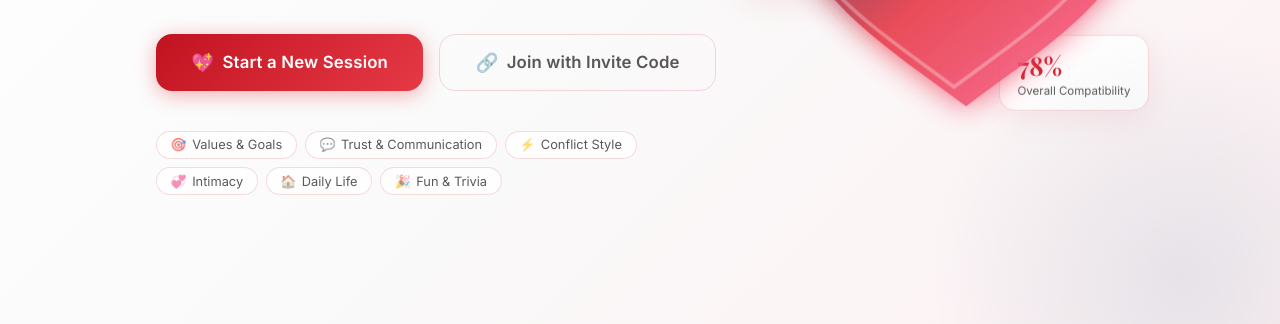
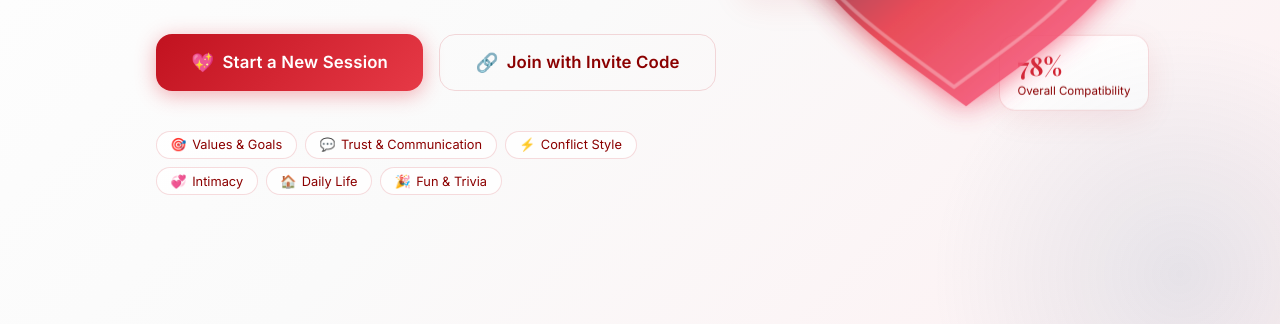
Before and after one commit to varunraj-2005/Heartalign, a plain HTML site: page frontend/index.html in a window 1280 px wide. Shown: the part 476-800 px from the top of the page. Drawn offline with nearby package versions, Linux system fonts and the light colour scheme; a web font is replaced by a local one.

Commit message:
initial global CSS architecture with custom themes and landing screen styling

```diff
--- a/frontend/style.css
+++ b/frontend/style.css
@@ -7,7 +7,7 @@
 /* ── CSS Custom Properties ── */
 :root {
   /* Colors */
-  --navy-950: #ffffff;
+  --navy-950: #ffffff; /* background */
   --navy-900: #f8f9fa;
   --navy-800: #f1f3f5;
   --navy-700: #e9ecef;
@@ -16,7 +16,7 @@
   --blue-400: #adb5bd;
   --blue-300: #868e96;
 
-  --red-700:  #700018;
+  --red-700:  #8b0000; /* dark red */
   --red-600:  #9b0020;
   --red-500:  #c1121f;
   --red-400:  #e63946;
@@ -25,8 +25,8 @@
 
   --white:    #ffffff;
   --off-white: #fafafa;
-  --text-primary:   rgba(0,0,0,0.95);
-  --text-secondary: rgba(0,0,0,0.65);
+  --text-primary:   #000000;
+  --text-secondary: #8b0000;
   --text-muted:     rgba(0,0,0,0.38);
 
   /* Glass */
```
